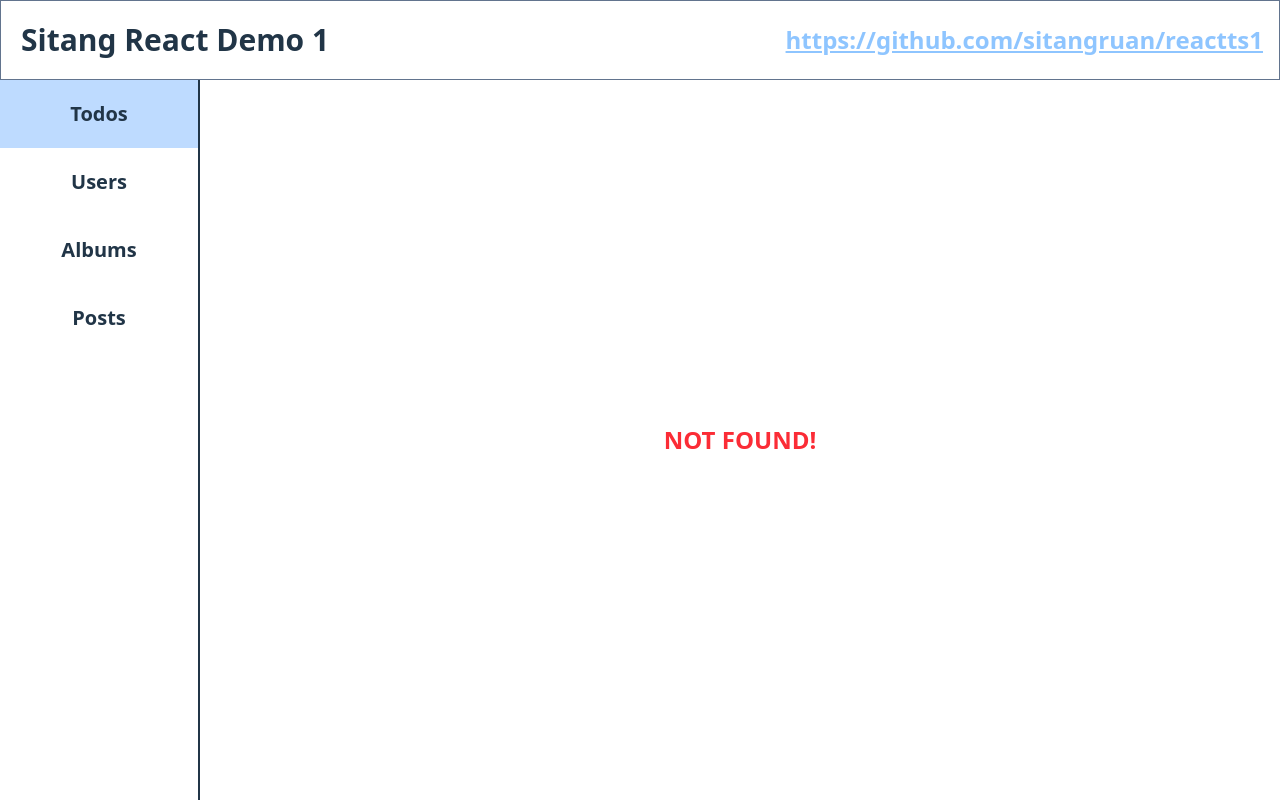
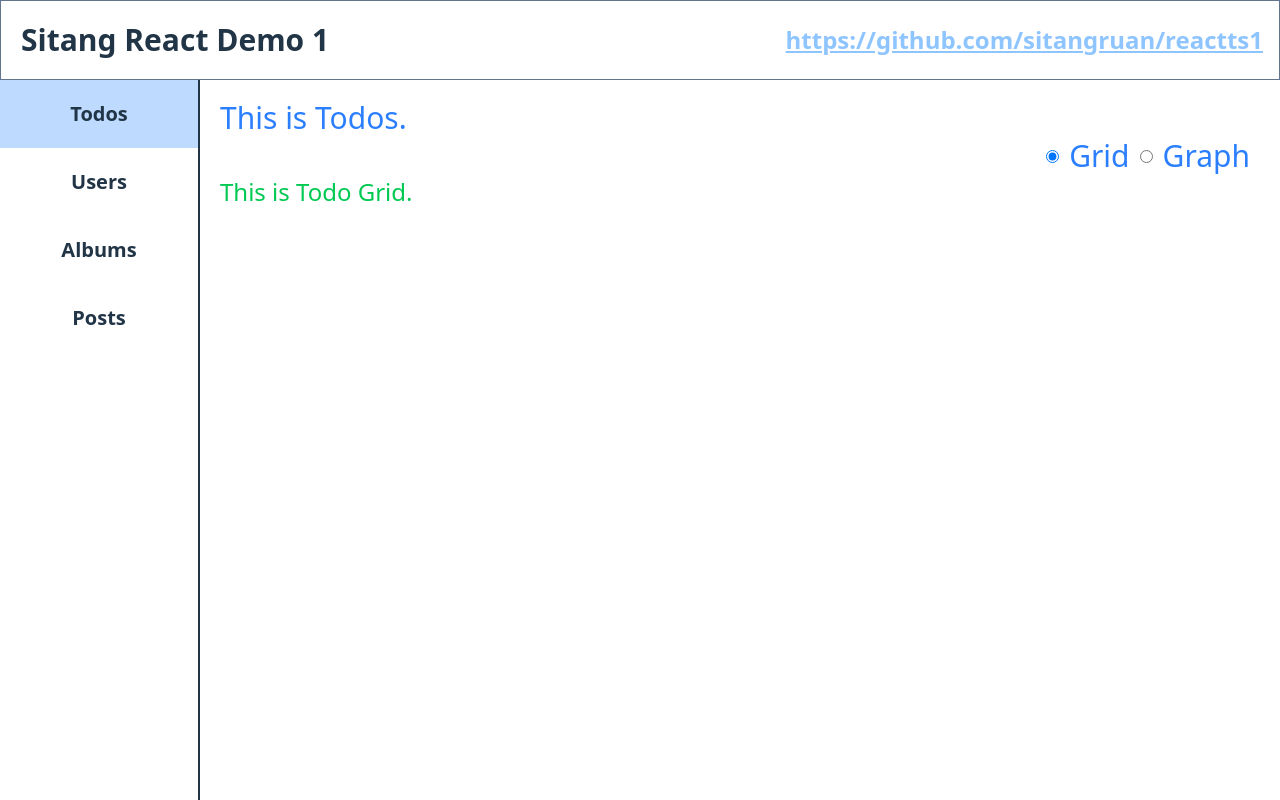
Before and after one commit to sitangruan/reactts1, a React (Vite) app: page /todos/grid in a window 1280 px wide. Before the commit this address had no page. Built offline with nearby package versions, Linux system fonts and the light colour scheme; no server answers.

Commit message:
Implement nested route in Todos.

```diff
--- a/src/App.css
+++ b/src/App.css
@@ -5,11 +5,11 @@
 }
 
 .app-header {
-  @apply flex justify-between items-center border-1 border-slate-500 pl-5 font-bold w-full h-20 box-border;
+  @apply flex max-md:flex-col justify-between items-center border-1 border-slate-500 pl-5 font-bold w-full h-20 max-md:h-18 max-md:justify-around box-border;
   .title {
-    @apply text-3xl;
+    @apply text-3xl max-md:text-xl;
   }
   a {
-    @apply text-2xl underline pr-4 text-blue-300 cursor-pointer;
+    @apply text-2xl max-md:text-base underline pr-4 text-blue-300 cursor-pointer;
   }
 }
--- a/src/common/constants.ts
+++ b/src/common/constants.ts
@@ -5,10 +5,15 @@
 import NavigationLink from "../modals/NavigationLink";
 
 export const navLinks: Array<NavigationLink> = [
-  new NavigationLink(1, "Todos", "todos", true),
+  new NavigationLink(1, "Todos", "todos", true, true),
   new NavigationLink(2, "Users", "users"),
   new NavigationLink(3, "Albums", "albums"),
   new NavigationLink(4, "Posts", "posts"),
 ];
 
 export const sourceCodesUrl = 'https://github.com/sitangruan/reactts1';
+
+export enum ViewMode {
+  Grid = 0,
+  Graph,
+}
--- a/src/components/common/loadingMask.tsx
+++ b/src/components/common/loadingMask.tsx
@@ -7,7 +7,7 @@ import classes from './loadingMask.module.css';
 import { LoadingMaskProps } from '../../common/interfaces';
 
 const LoadingMask: React.FC<LoadingMaskProps> = ({visible, showSpinner=true, isMaskTransparent=false}: LoadingMaskProps) => {
-  if (!open) {
+  if (!visible) {
     return <></>;
   }
 
@@ -27,9 +27,7 @@ const LoadingMask: React.FC<LoadingMaskProps> = ({visible, showSpinner=true, isM
   </div> : <></>
 
   const wrapperClass = isMaskTransparent ? classes.dialogWrapper : [classes.dialogWrapper, classes.notTransparent].join(' ');
-  const loader = <div className={wrapperClass}>{spinner}</div>;
-
-  return visible ? loader : <></>;
+  return <div className={wrapperClass}>{spinner}</div>;
 }
 
 export default LoadingMask;
--- a/src/components/layout/innerBody.tsx
+++ b/src/components/layout/innerBody.tsx
@@ -7,6 +7,7 @@ import { Navigate, Route, Routes } from "react-router-dom";
 import NotFound from "./notFound";
 import classes from './innerBody.module.css';
 import { lazy, ReactNode, Suspense } from "react";
+import LoadingMask from "../common/loadingMask";
 
 const Users = lazy(() => import('../users/users'));
 const Todos = lazy(() => import('../todos/todos'));
@@ -38,9 +39,10 @@ const InnerBody: React.FC<InnerBodyProps> = ({routes}: InnerBodyProps) => {
 
   const solidRouteElements = [];
   for (let i = 0; i < routes.length; i++) {
-    const myRoute = routes[i].Route;
-    const myElement = getRouteView(myRoute);
-    solidRouteElements.push(<Route path={myRoute} element={<Suspense>{myElement}</Suspense>}></Route>)
+    const myRoute = routes[i];
+    const myRouteValue = myRoute.hasNestedLink ? `${myRoute.Route}/*` : myRoute.Route;
+    const myElement = getRouteView(myRouteValue);
+    solidRouteElements.push(<Route path={myRouteValue} element={<Suspense fallback={<LoadingMask visible={true}/>}>{myElement}</Suspense>}></Route>)
   }
 
   return (
--- a/src/components/layout/sidebar.module.css
+++ b/src/components/layout/sidebar.module.css
@@ -1,10 +1,10 @@
 @import "tailwindcss";
 
 .sidebarContainer {
-  @apply flex flex-col overflow-hidden border-r-2 w-[200px] max-md:flex-row max-md:flex-wrap max-md:border-r-0 max-md:border-b-2;
+  @apply flex flex-col overflow-hidden border-r-2 w-[200px] max-md:w-full max-md:flex-row max-md:border-r-0 max-md:border-b-2;
 
   .link {
-    @apply font-bold text-xl p-5 text-center;
+    @apply font-bold text-xl p-5 max-md:text-base max-md:p-2 text-center;
   }
 
   .link:hover, .selectedLink {
--- /dev/null
+++ b/src/components/todos/todoGraph.module.css
@@ -0,0 +1,5 @@
+@import 'tailwindcss';
+
+.todoGraphContainer {
+
+}
--- /dev/null
+++ b/src/components/todos/todoGraph.tsx
@@ -0,0 +1,15 @@
+/**
+ * This is the graph layout of the todo list.
+ */
+
+import classes from './todoGraph.module.css';
+
+const TodoGraph: React.FC = () => {
+  return (
+    <div className={classes.todoGridContainer}>
+      This is Todo Graph.
+    </div>
+  );
+}
+
+export default TodoGraph;
--- /dev/null
+++ b/src/components/todos/todoGrid.module.css
@@ -0,0 +1,5 @@
+@import 'tailwindcss';
+
+.todoGridContainer {
+
+}
--- /dev/null
+++ b/src/components/todos/todoGrid.tsx
@@ -0,0 +1,15 @@
+/**
+ * This is the grid layout of the todo list.
+ */
+
+import classes from './todoGrid.module.css';
+
+const TodoGrid: React.FC = () => {
+  return (
+    <div className={classes.todoGridContainer}>
+      This is Todo Grid.
+    </div>
+  );
+}
+
+export default TodoGrid;
--- a/src/components/todos/todos.module.css
+++ b/src/components/todos/todos.module.css
@@ -1,5 +1,19 @@
 @import "tailwindcss";
 
 .todosContainer {
-  @apply flex flex-1 flex-col overflow-hidden p-[10px] text-2xl font-bold text-blue-500;
+  @apply flex flex-1 flex-col overflow-hidden p-[10px] h-full text-3xl text-blue-500;
+  .topRow {
+    @apply flex h-[40px] items-center justify-end;
+
+    input[type='radio'], label {
+      @apply cursor-pointer mr-[10px] max-md:mr-[5px];
+    }
+
+    button {
+      @apply w-[100px] h-[28px] text-base mr-[40px] max-md:mr-[10px];
+    }
+  }
+  .todoView {
+    @apply flex-1 text-2xl text-green-500;
+  }
 }
--- a/src/components/todos/todos.tsx
+++ b/src/components/todos/todos.tsx
@@ -4,13 +4,21 @@
  * By default, it is loading the TodosGrid first. Any wrong sub routing url will be forced to redirect to TodosGrid.
  */
 
-import { useEffect } from 'react';
+import { lazy, Suspense, useEffect, useState } from 'react';
 import classes from './todos.module.css';
 import { useLoadingMask } from '../common/loadingMaskService';
 import apiCaller from '../../api/apiCaller';
+import { ViewMode } from '../../common/constants';
+import { Navigate, Route, Routes, useNavigate } from 'react-router-dom';
+import LoadingMask from '../common/loadingMask';
+
+const TodoGrid = lazy(() => import('./todoGrid'));
+const TodoGraph = lazy(() => import('./todoGraph'));
 
 const Todos: React.FC = () => {
   const mask = useLoadingMask();
+  const navigate = useNavigate();
+  const [mode, setMode] = useState<ViewMode>(ViewMode.Grid);
 
   const loadTodos = () => {
     mask(true);
@@ -31,9 +39,31 @@ const Todos: React.FC = () => {
     loadTodos();
   }, []);
 
+  const onChangeViewPattern = (val: ViewMode): void => {
+    setMode(val);
+    const newPath = val === ViewMode.Graph ? '/todos/graph' : '/todos/grid';
+    navigate(newPath);
+  }
+
   return (
     <div className={classes.todosContainer}>
-      This is TODOS.
+      This is Todos.
+      <div className={classes.topRow}>
+        <input type='radio' id='gridRadio' value={ViewMode.Grid} checked={mode === ViewMode.Grid} name='viewPattern'
+          onChange={() => onChangeViewPattern(ViewMode.Grid)}/>
+        <label htmlFor='gridRadio'>Grid</label>
+        <input type='radio' id='graphRadio' value={ViewMode.Graph} checked={mode === ViewMode.Graph} name='viewPattern'
+          onChange={() => onChangeViewPattern(ViewMode.Graph)}/>
+        <label htmlFor='graphRadio'>Graph</label>
+      </div>
+      <div className={classes.todoView}>
+        <Routes>
+          <Route path="" element={<Navigate replace to="grid" />} />
+          <Route path="grid" element={<Suspense fallback={<LoadingMask visible={true} showSpinner={false}/>}><TodoGrid/></Suspense>} />
+          <Route path="graph" element={<Suspense fallback={<LoadingMask visible={true} showSpinner={false}/>}><TodoGraph/></Suspense>} />
+          <Route path="*" element={<Navigate replace to="grid" />} />
+        </Routes>
+      </div>
     </div>
   );
 }
--- a/src/modals/NavigationLink.ts
+++ b/src/modals/NavigationLink.ts
@@ -7,11 +7,13 @@ export default class NavigationLink {
   public DisplayName: string;
   public Route: string;
   public isDefaultLink: boolean;
+  public hasNestedLink: boolean;
 
-  public constructor(_Id: number, _DisplayName: string, _Route: string, _IsDefaultLink = false) {
+  public constructor(_Id: number, _DisplayName: string, _Route: string, _IsDefaultLink = false, _HasNestedLink = false) {
     this.Id = _Id;
     this.DisplayName = _DisplayName;
     this.Route = _Route;
     this.isDefaultLink = _IsDefaultLink;
+    this.hasNestedLink = _HasNestedLink;
   }
 }
```
